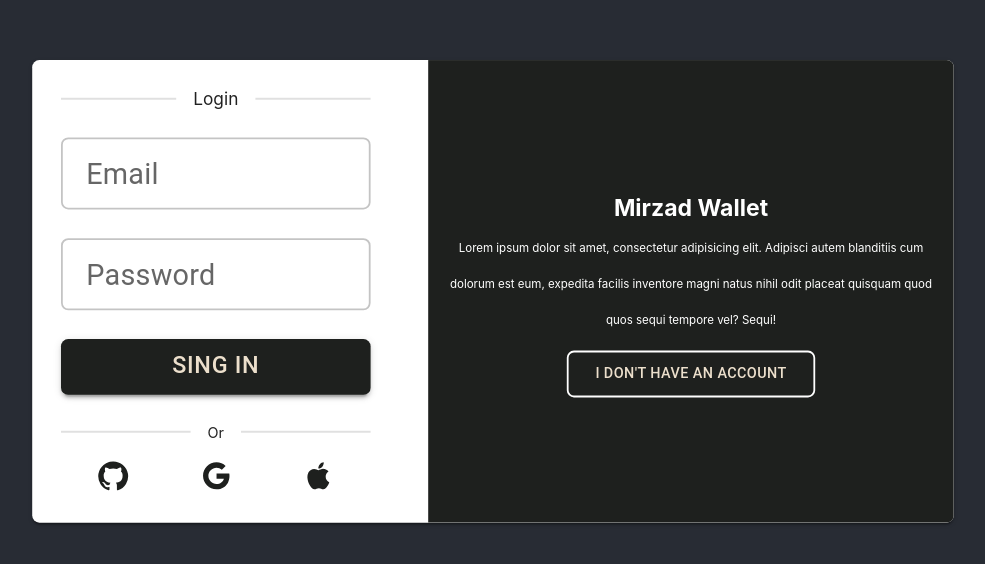
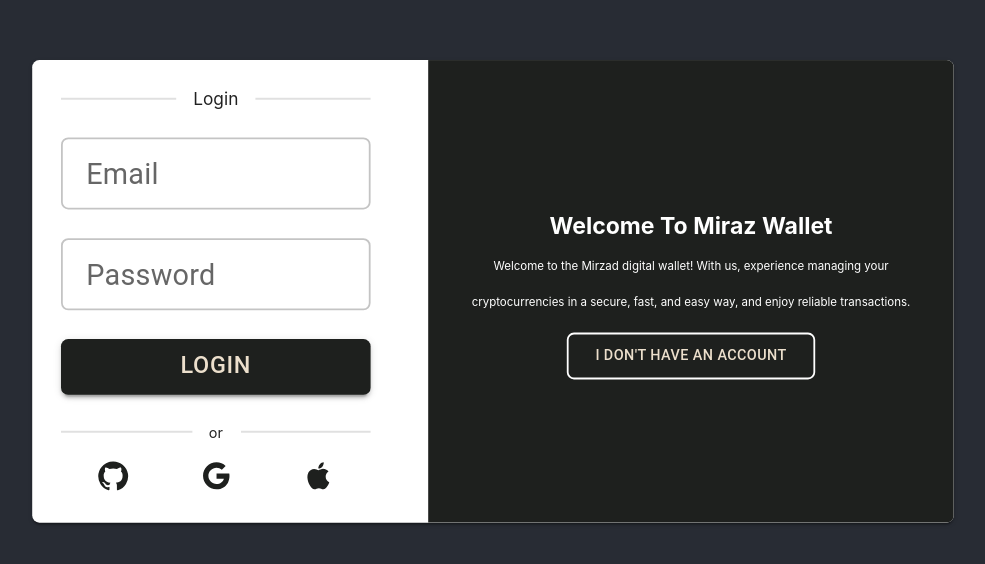
Before and after one commit to siahvosh/Wallet, a React (Create React App) app: page /login in a window 1280 px wide. Shown: the part 108-672 px from the top of the page, without its empty margins (147-1132 px from the left). Built offline with nearby package versions, Linux system fonts and the light colour scheme.

Commit message:
set login locales

```diff
--- a/src/Component/Login/Login.js
+++ b/src/Component/Login/Login.js
@@ -8,9 +8,13 @@ import {useNavigate} from 'react-router-dom'
 import {useEffect, useState} from "react";
 import  './../../App.css'
 import i18n from './../../i18n';
+import {useTranslation} from "react-i18next";
 
 export const Login = () => {
-
+    const { t } = useTranslation('login');
+    const changeLanguage = (lng) => {
+        i18n.changeLanguage(lng);
+    };
 
     let navigate = useNavigate()
     return (
@@ -18,8 +22,7 @@ export const Login = () => {
            <Card style={{ width: '40%', scale: '1.8'}}>
                <Grid2 container spacing={2}>
                    <Grid2 size={{xs: 12, sm: 12, md: 5}} style={{padding: '1rem'}}>
-
-                            <Divider style={{fontSize: '.6rem'}}>Login</Divider>
+                       <Divider style={{fontSize: '.6rem'}}> {t('login.form.title')} </Divider>
                        <Grid2 style={{marginTop: '1rem'}} container spacing={2}>
                            <Grid2 size={12}>
                                <TextField
@@ -28,7 +31,7 @@ export const Login = () => {
                                    style={{  width: '100%'}}
                                    id="outlined-basic"
                                    type={"email"}
-                                        label="Email"
+                                   label={t('login.form.email')}
                                    variant="outlined"
                                />
                            </Grid2>
@@ -38,7 +41,7 @@ export const Login = () => {
                                    style={{  width: '100%'}}
                                    id="outlined-basic"
                                    type={"password"}
-                                        label="Password"
+                                   label={t('login.form.password')}
                                    variant="outlined"
                                />
                            </Grid2>
@@ -51,14 +54,14 @@ export const Login = () => {
                                    onClick={() => navigate('/home')}
 
                                >
-                                        sing in
+                                   {t('login.form.loginBtn')}
                                </Button>
                            </Grid2>
                            <Grid2 size={12} spacing={2}>
-                                    <Divider style={{fontSize: '.5rem'}}>Or</Divider>
+                               <Divider style={{fontSize: '.5rem'}}>{t('login.form.or')}</Divider>
                                <div style={{display: 'flex', justifyContent: "space-around", marginTop: '0.6rem'}}>
                                    <IconButton className='hover-icon' aria-label="git" style={{color: '#1E201E', width: '20px', height: '20px'}} size='small'>
-                                           <GitHubIcon fontSize='x-small' />
+                                      <GitHubIcon fontSize='x-small'/>
                                    </IconButton>
                                    <IconButton className='hover-icon' aria-label="google" style={{color: '#1E201E', width: '20px', height: '20px'}} size='small'>
                                        <GoogleIcon fontSize='x-small'/>
@@ -74,12 +77,12 @@ export const Login = () => {
                        <div style={{ position: "relative", top: '50%', left: '50%', transform:  'translate(-50%, -50%)'}}>
                            <Grid2 size={12}>
                              <span style={{color: 'white', fontSize: '.8rem', textTransform: 'capitalize', fontWeight: '700'}}>
-                                      mirzad wallet
+                                 {t('login.description.title')}
                              </span>
                            </Grid2>
                            <Grid2 size={12}>
                              <span style={{color: 'white', fontSize: '.4rem'}}>
-                                    Lorem ipsum dolor sit amet, consectetur adipisicing elit. Adipisci autem blanditiis cum dolorum est eum, expedita facilis inventore magni natus nihil odit placeat quisquam quod quos sequi tempore vel? Sequi!
+                               {t('login.description.welcome')}
                              </span>
                            </Grid2>
                            <Grid2 size={12} style={{marginTop: '0.7rem'}}>
@@ -89,7 +92,7 @@ export const Login = () => {
                                    variant="outlined"
                                    onClick={() => navigate('/register')}
                                >
-                                        I don't have an account
+                                   {t('login.description.dontHaveAnAccount')}
                                </Button>
                            </Grid2>
                        </div>
--- a/src/Locales/en/Login.json
+++ b/src/Locales/en/Login.json
@@ -1,15 +1,16 @@
 {
   "login": {
     "form": {
-      "title": "ورود",
-      "email": "ایمیل",
-      "password": "رمز عبور",
-      "loginBtn": "ورود",
-      "or": "یا"
+      "title": "Login",
+      "email": "Email",
+      "password": "Password",
+      "loginBtn": "Login",
+      "or": "or"
     },
     "description": {
-      "title": "میرزاد",
-      "welcome": "به برنامه خوش آمدید!"
+      "title": "Welcome to miraz wallet",
+      "welcome": "Welcome to the Mirzad digital wallet! With us, experience managing your cryptocurrencies in a secure, fast, and easy way, and enjoy reliable transactions.",
+      "dontHaveAnAccount" : "I don't have an account"
     }
   }
 }
--- a/src/Locales/fa/Login.json
+++ b/src/Locales/fa/Login.json
@@ -8,8 +8,9 @@
       "or": "یا"
     },
     "description": {
-      "title": "میرزاد",
-      "welcome": "به برنامه خوش آمدید!"
+      "title": "به کیف پول میرزاد خوش آمدید!",
+      "welcome": "به کیف پول دیجیتال میرزاد خوش آمدید! با ما، مدیریت ارزهای دیجیتال خود را به روشی امن، سریع و آسان تجربه کنید و از معاملات مطمئن لذت ببرید.",
+      "dontHaveAnAccount" : "حساب کاربری ندارم"
     }
   }
 }
```
Lines whose indentation alone changed are shown as unchanged.
